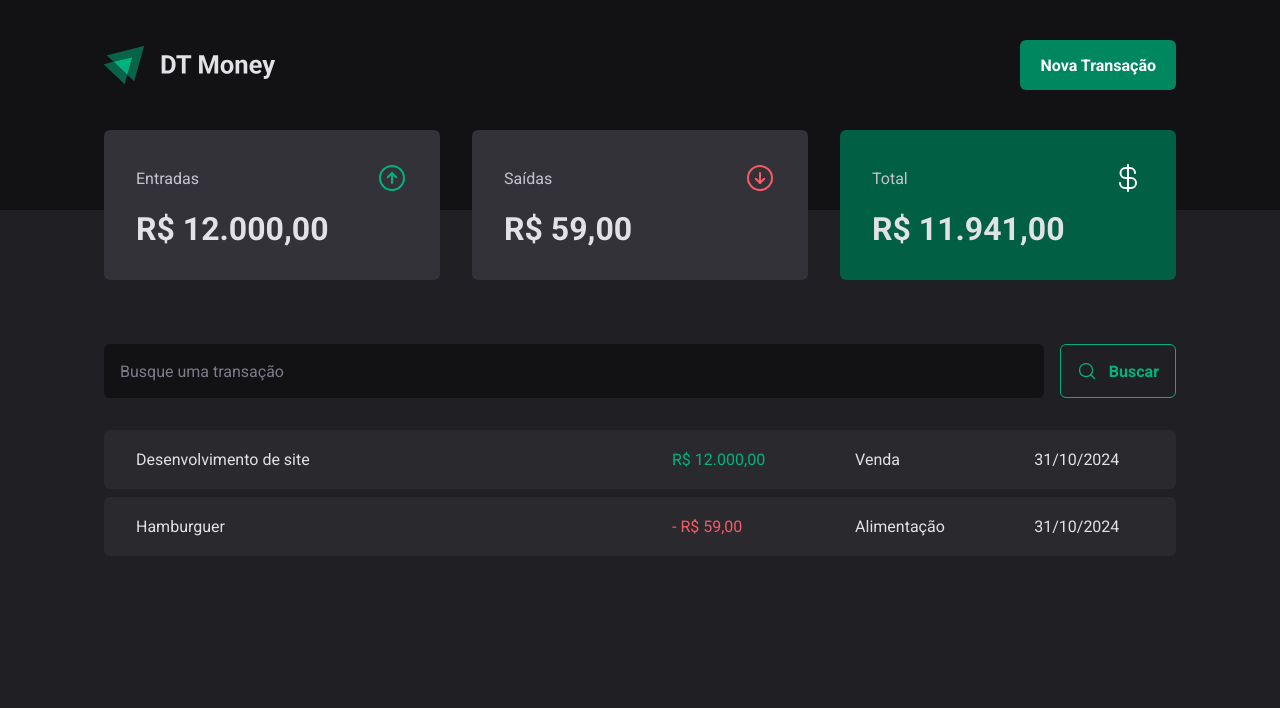
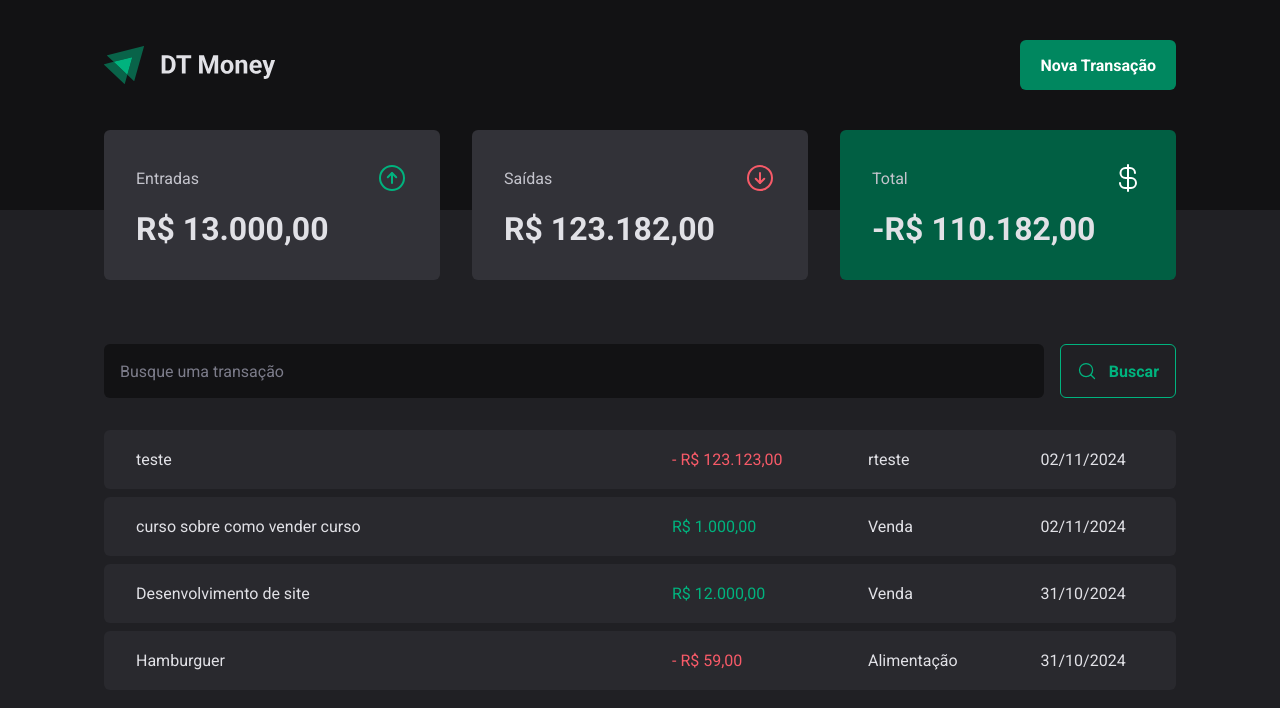
Before and after one commit to rafaelzingra/04-dt-money, a React (Vite) app: page / in a window 1280 px wide. Shown: the top 708 px of the page. Built offline with nearby package versions, Linux system fonts and the light colour scheme; data requests are answered from the project's data file.

Commit message:
adds functionality to save transactions

```diff
--- a/server.json
+++ b/server.json
@@ -15,6 +15,22 @@
       "category": "Alimentação",
       "price": 59,
       "createdAt": "2024-10-31T00:17:12.593Z"
+    },
+    {
+      "description": "curso sobre como vender curso",
+      "price": 1000,
+      "category": "Venda",
+      "type": "income",
+      "createdAt": "2024-11-02T20:59:27.663Z",
+      "id": 3
+    },
+    {
+      "description": "teste",
+      "price": 123123,
+      "category": "rteste",
+      "type": "outcome",
+      "createdAt": "2024-11-02T21:29:16.696Z",
+      "id": 4
     }
   ]
 }
--- a/src/components/NewTransactionModal/index.tsx
+++ b/src/components/NewTransactionModal/index.tsx
@@ -4,6 +4,9 @@ import { ArrowCircleDown, ArrowCircleUp, X } from 'phosphor-react'
 import * as z from 'zod'
 import { Controller, useForm } from 'react-hook-form'
 import { zodResolver } from '@hookform/resolvers/zod'
+import { api } from '../../lib/axios'
+import { useContext } from 'react'
+import { TransactionsContext } from '../../contexts/TransactionContext'
 
 const newTransactionFormSchema = z.object( {
     description: z.string(),
@@ -12,22 +15,32 @@ const newTransactionFormSchema = z.object( {
     type: z.enum(['income','outcome'])
 })
 
-type NewTransactionFormSchema = z.infer<typeof newTransactionFormSchema>
+type NewTransactionFormInputs = z.infer<typeof newTransactionFormSchema>
 
 export function NewTransactionModal() {
+    const { createTransaction } = useContext(TransactionsContext)
 
     const {
         control,
         register,
         handleSubmit,
+        reset,
         formState: {isSubmitting}
-    } = useForm<NewTransactionFormSchema>({
+    } = useForm<NewTransactionFormInputs>({
         resolver: zodResolver(newTransactionFormSchema)
     })
 
-    async function handleCreateNewTransaction(data: NewTransactionFormSchema){
-        await new Promise(resolve => setTimeout(resolve, 2000))
-        console.log(data)
+    async function handleCreateNewTransaction(data: NewTransactionFormInputs){
+        const { description, price, category, type} = data
+
+        await createTransaction({
+            description,
+            price,
+            category,
+            type,
+        });
+
+        reset()
     }
 
     return(
--- a/src/contexts/TransactionContext.tsx
+++ b/src/contexts/TransactionContext.tsx
@@ -10,9 +10,17 @@ interface Transaction {
     createdAt: string;
 }
 
+interface CreateTransactionInput {
+    description: string;
+    price: number;
+    category: string;
+    type: 'income' | 'outcome';
+  }
+
 interface TransactionContextType {
     transactions: Transaction[];
     fetchTransactions: (query?: string) => Promise<void>;
+    createTransaction: (data: CreateTransactionInput) => Promise<void>;
 }
 
 interface TransactionsProviderProps {
@@ -28,11 +36,27 @@ export function TransactionsProvider({ children } : TransactionsProviderProps) {
     async function fetchTransactions(query?: string) {
         const response =  await api.get('/transactions', {
             params: {
+                _sort: 'createdAt',
+                _order: 'desc',
                 q: query
             }
         })
 
         setTransactions(response.data)
+    }
+
+    async function createTransaction(data: CreateTransactionInput) {
+        const { description, price, category, type } = data;
+
+        const response = await api.post('transactions', {
+          description,
+          price,
+          category,
+          type,
+          createdAt: new Date(),
+        });
+
+        setTransactions(state => [response.data, ...state])
     }
 
     useEffect(() =>{
@@ -43,7 +67,8 @@ export function TransactionsProvider({ children } : TransactionsProviderProps) {
         <TransactionsContext.Provider
             value= {{
                 transactions,
-                fetchTransactions
+                fetchTransactions,
+                createTransaction
             }}
         >
             {children}
```
Lines whose indentation alone changed are shown as unchanged.
